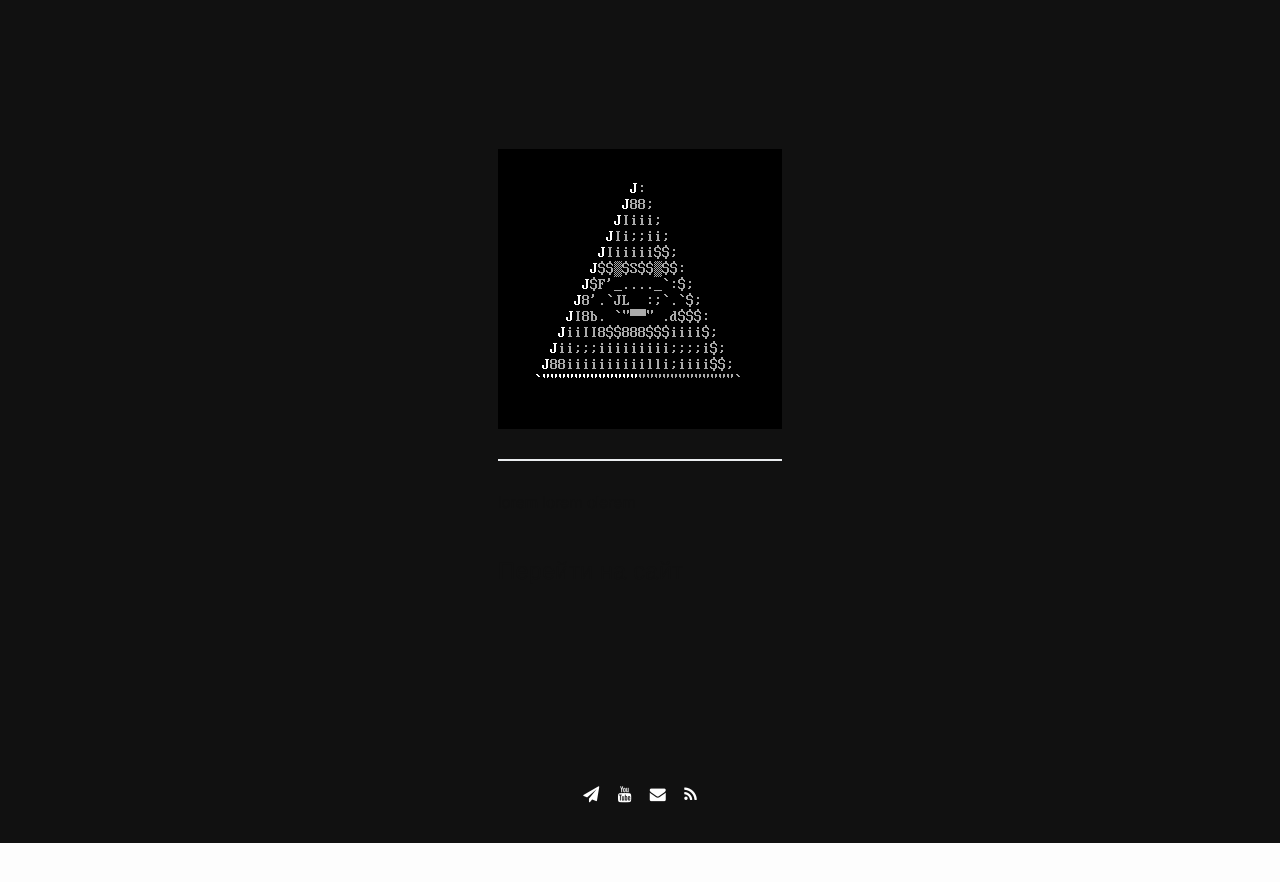
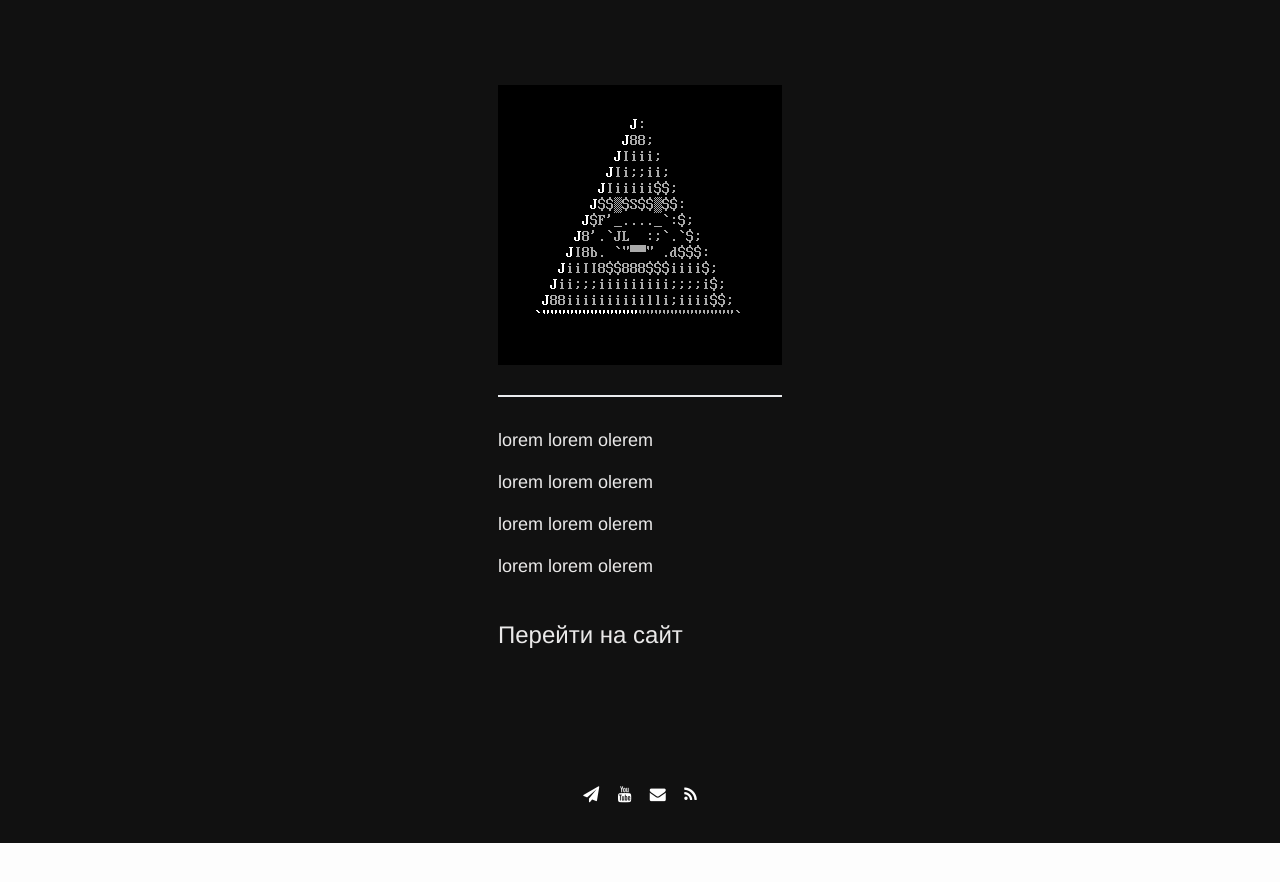
Before and after one commit to 2b7E1n6D0e5R7/2b7E1n6D0e5R7.github.io, a Jekyll site: the page built from index.html, in a window 1280 px wide. Shown: the top 882 px of the page. Built offline with Jekyll 4.4.1, drawn with Linux system fonts in a browser that asks for light colours; the list of posts is cut into pages by our own code.

Commit message:
Update index.html

```diff
--- a/_layouts/index.html
+++ b/_layouts/index.html
@@ -12,9 +12,18 @@
 
         <hr>
 
-        <div>
+        <div class="about">
 
 <p>
+  lorem lorem olerem
+</p>
+          <p>
+  lorem lorem olerem
+</p>
+          <p>
+  lorem lorem olerem
+</p>
+          <p>
   lorem lorem olerem
 </p>
 
```
